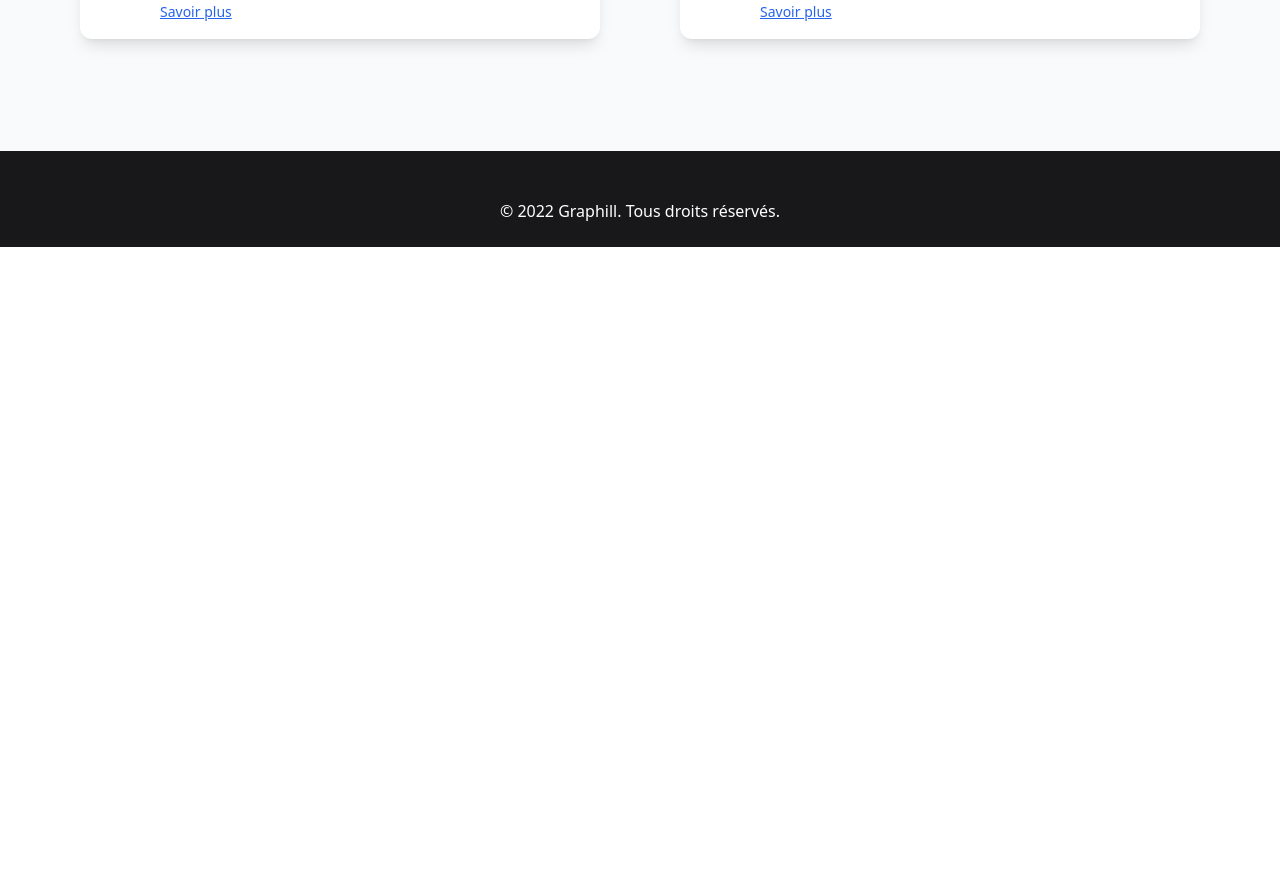
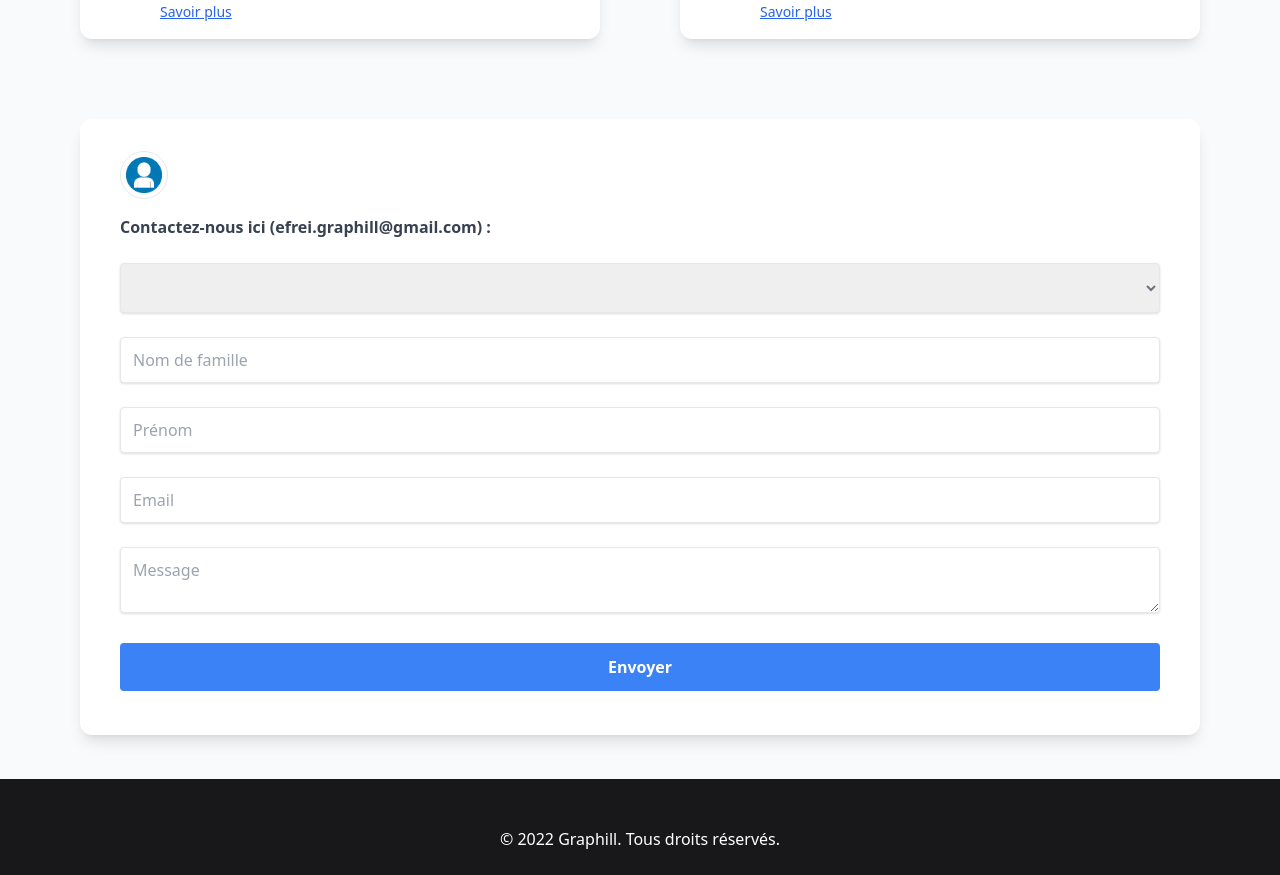
Before and after one commit to Joel-alt/Graphill, a Vue app in the folder client/: page /about in a window 1280 px wide. Shown: the part 553-1428 px from the top of the page. Before the commit the page ends 800 px from the top, so only its background shows below. Built offline with nearby package versions, Linux system fonts and the light colour scheme.

Commit message:
Add ContactUs  to receive messages from users

```diff
--- a/client/src/views/About.vue
+++ b/client/src/views/About.vue
@@ -51,14 +51,57 @@
     </div>
   </div>
 
+  <div class="px-10 pt-8 mt-20 pb-5 mb-3 grid-cols-1 gap-5 max-w-s w-full rounded-xl w-full bg-white shadow-lg">
+    <div class="mb-4 flex h-12 w-12 flex flex-col items-center justify-center rounded-full border border-100"><img src="../assets/member.png" class="max-w-sm h-9 w-9" alt=""></div>
+    <div class="block text-gray-700 text-base font-semibold">Contactez-nous ici (efrei.graphill@gmail.com) :</div>
+    <form v-on:submit.prevent="onSubmit"><br />
+        <select class="mb-6 shadow apprearance-none border rounded w-full py-3 px-3 text-gray-500 text-black leading-tight focus:outline-none focus:shadow-outline" name='genre' v-model="genre" placeholder="genre" required>
+          <option value="Madame">Madame</option>
+          <option value="Monsieur">Monsieur</option>
+        </select>
+        <input class="mb-6 shadow apprearance-none border rounded w-full py-3 px-3 text-gray-500 text-black leading-tight focus:outline-none focus:shadow-outline" type="text" name="lastname" v-model="lastname" placeholder="Nom de famille" required/> <br />
+        <input class="mb-6 shadow apprearance-none border rounded w-full py-3 px-3 text-gray-500 text-black leading-tight focus:outline-none focus:shadow-outline" type="text" name="firstname" v-model="firstname" placeholder="Prénom" required/> <br />
+        <input class="mb-6 shadow apprearance-none border rounded w-full py-3 px-3 text-gray-500 text-black leading-tight focus:outline-none focus:shadow-outline" type="email" name="email" v-model="email" placeholder="Email" required/> <br />
+        <textarea class="mb-6 h-100 shadow apprearance-none border rounded w-full py-3 px-3 text-gray-500 text-black leading-tight focus:outline-none focus:shadow-outline" type="text" name="message" v-model="message" placeholder="Message" required/> <br />
+        <button class="mb-6 bg-blue-500 hover:bg-footerBlue text-white w-full font-bold py-3 rounded focus:outline-none focus:shadow-outline" @submit.prevent="onSubmit"> Envoyer </button>
+    </form>
+  </div>
+
 </div>
 </template>
 
 <script>
+import emailjs from '@emailjs/browser';
+
 export default {
   name: 'AboutView',
   components: {
-
+  },
+  methods: {
+      onSubmit(){
+          var emailData = {
+              service_id: 'service_bjyjicy',
+              template_id: 'template_x9ctxin',
+              public_key: 'mYDFRnd_mFESSuUPi',
+              templateParams:{
+                  firstname: this.firstname,
+                  lastname: this.lastname,
+                  email: this.email,
+                  message: this.message,
+                  genre: this.genre,
+              }
+          };
+          emailjs.send(emailData.service_id,emailData.template_id,emailData.templateParams,emailData.public_key)
+          .then((result)=>{
+              console.log('success!', result.text);
+          }, (error) => {console.log('failed...', error.text);});
+          alert("Bonjour, " + this.genre + " " + this.firstname + " " + this.lastname + ". Votre message a été reçu par l'équipe Graphill et vous aurez la réponse d'ici quelques jours. Merci !")
+          this.lastname = ''
+          this.firstname = ''
+          this.email = ''
+          this.message = ''
+          this.genre = ''
+      },
   }
 }
 </script>
```
